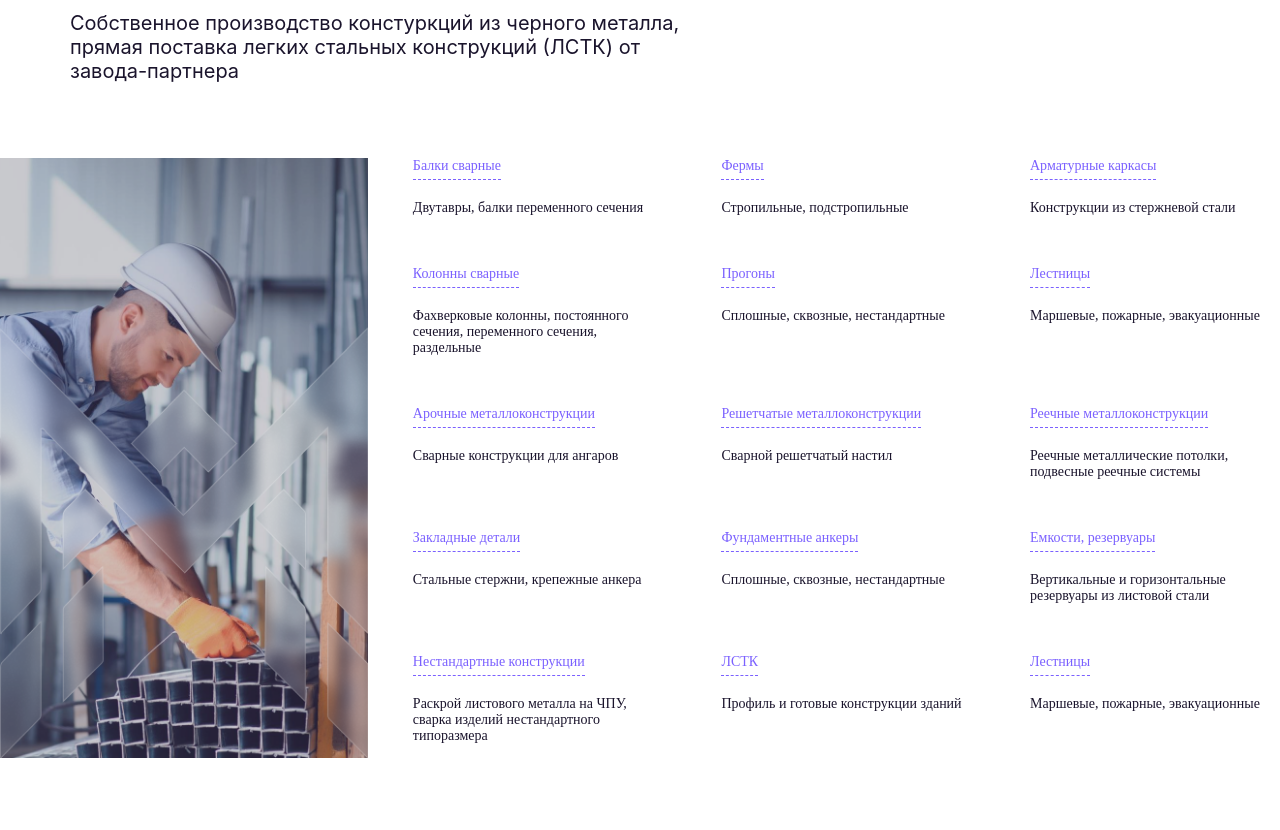
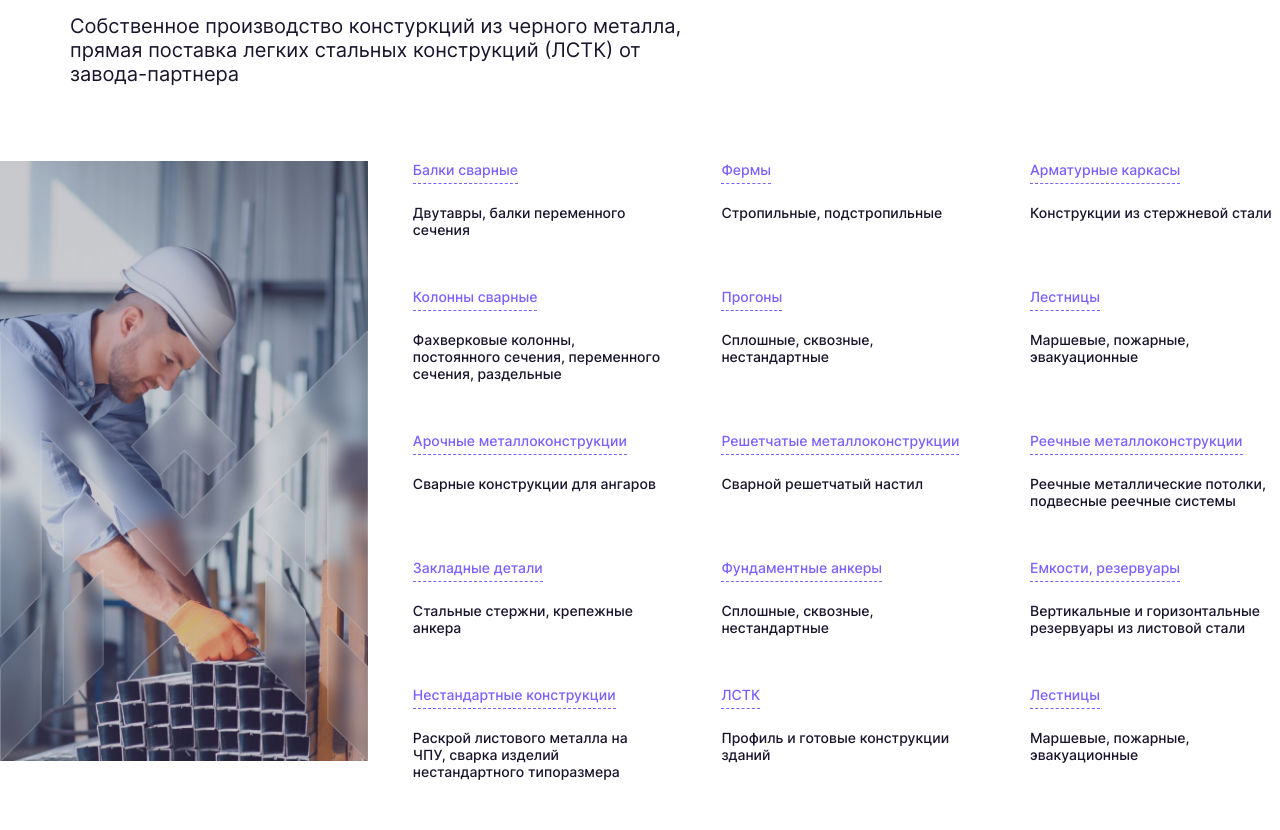
Before and after one commit to Olrosa/metallist-landing-page, a website: page src/index.html in a window 1280 px wide. Shown: the part 67-897 px from the top of the page. Before the commit the page ends 861 px from the top, so only its background shows below. Drawn offline with nearby package versions, Linux system fonts and the light colour scheme; files that its build step writes are made by us from their sources.

Commit message:
Fonts for website

```diff
--- /dev/null
+++ b/src/sass/base/_fonts.scss
@@ -0,0 +1,20 @@
+@font-face {
+    font-family: 'Inter';
+    src: url(/fonts/Inter-Medium.ttf) format('truetype');
+    font-weight: 500;
+}
+@font-face {
+    font-family: 'Inter';
+    src: url(/fonts/Inter-Regular.ttf) format('truetype');
+    font-weight: 400;
+}
+@font-face {
+    font-family: 'Inter';
+    src: url(/fonts/Inter-SemiBold.ttf) format('truetype');
+    font-weight: 600;
+}
+@font-face {
+    font-family: 'Raleway';
+    src: url(/fonts/Raleway-SemiBold.ttf) format('truetype');
+    font-weight: 600;
+}
--- a/src/sass/style.scss
+++ b/src/sass/style.scss
@@ -1,3 +1,4 @@
+@import 'base/fonts';
 @import 'base/variables';
 @import 'base/mixins';
 
@@ -5,6 +6,7 @@
     margin: 0;
     padding: 0;
     box-sizing: border-box;
+    font-family: 'Inter', sans-serif;
 }
 
 .wrapper {
```
Also changed, not shown: dist/css/style.min.css, dist/fonts/Inter-Medium.ttf (added), dist/fonts/Inter-Regular.ttf (added), dist/fonts/Inter-SemiBold.ttf (added), dist/fonts/Raleway-SemiBold.ttf (added), src/fonts/Inter-Medium.ttf (added), src/fonts/Inter-Regular.ttf (added), src/fonts/Inter-SemiBold.ttf (added), src/fonts/Raleway-SemiBold.ttf (added).
